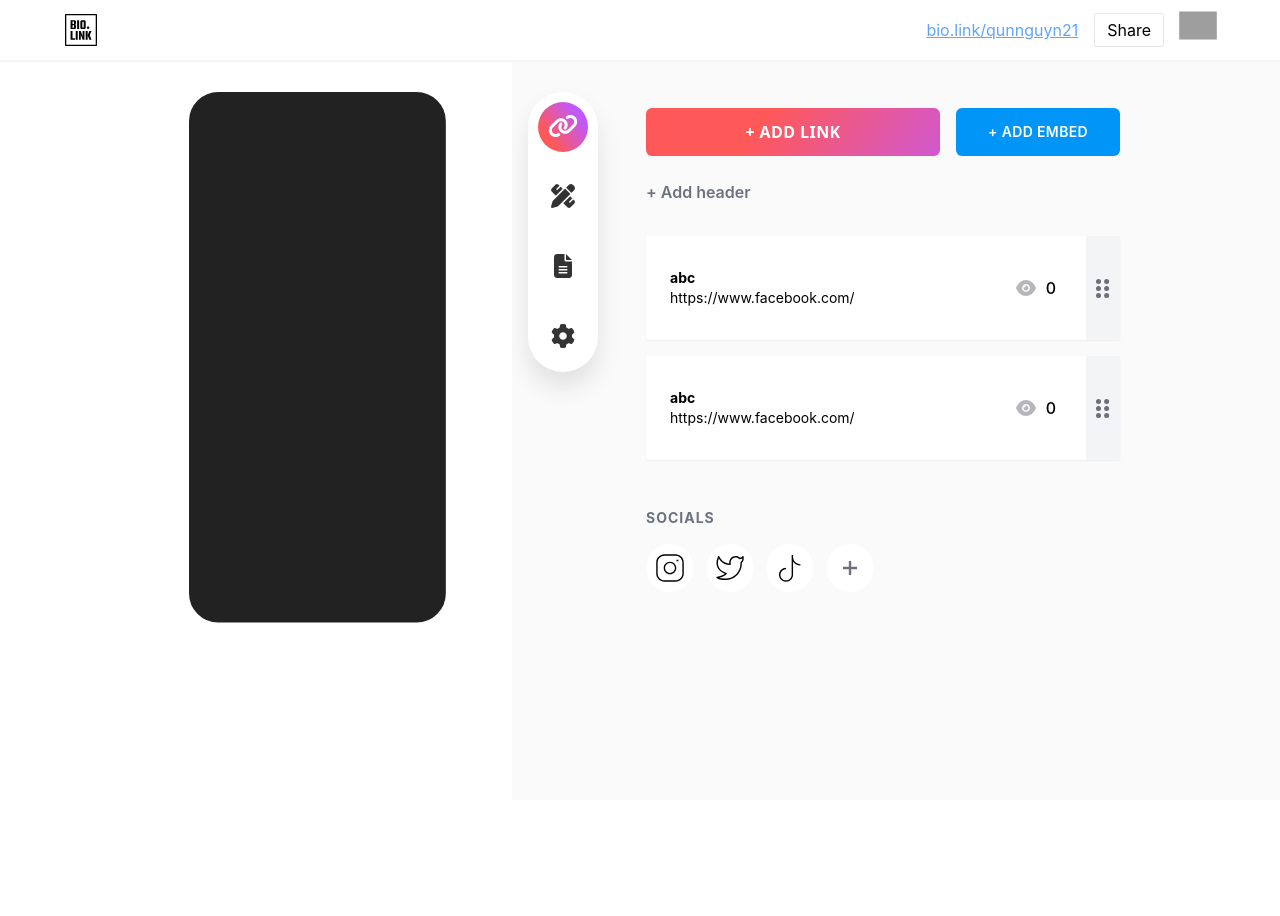
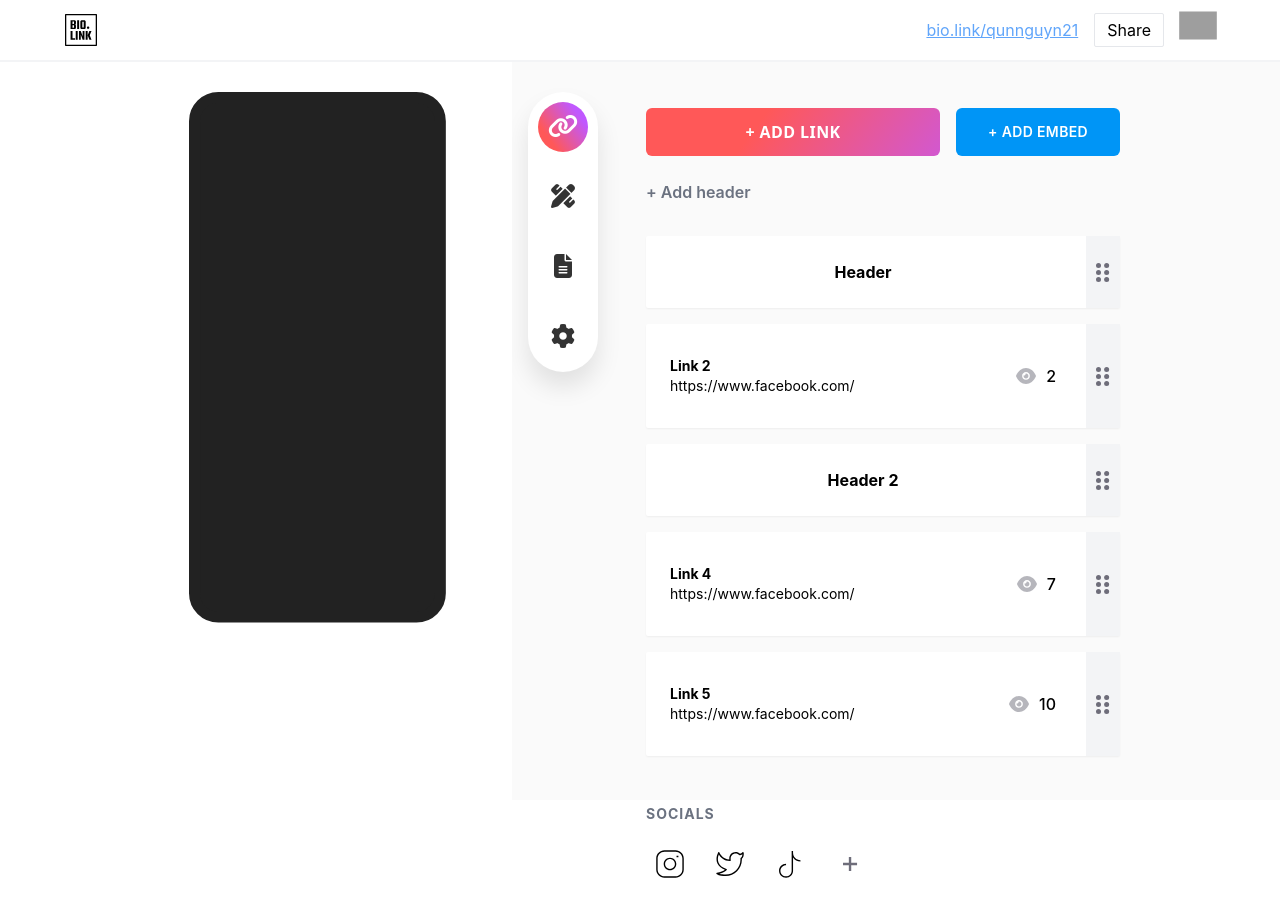
Before and after one commit to D4r1inG/BioLinkApp, a React (Create React App) app: page /link in a window 1280 px wide. Shown: the top 916 px of the page. Before the commit the page ends 800 px from the top, so only its background shows below. Built offline with nearby package versions, Linux system fonts and the light colour scheme; grey boxes are pictures that could not be loaded.

Commit message:
Add mapRender

```diff
--- a/src/components/Link/LinkCom.js
+++ b/src/components/Link/LinkCom.js
@@ -1,7 +1,46 @@
 import React from 'react'
 import './Link.css'
 
+
+
 export default function LinkCom() {
+
+  const myList = [
+    {
+      linkHeader: 'Header',
+      link: 'https://www.facebook.com/',
+      click: 0,
+      isHeader: true
+    },
+    {
+      linkHeader: 'Link 2',
+      link: 'https://www.facebook.com/',
+      click: 2,
+      isHeader: false
+
+    },
+    {
+      linkHeader: 'Header 2',
+      link: 'https://www.facebook.com/',
+      click: 7,
+      isHeader: true
+
+    },
+    {
+      linkHeader: 'Link 4',
+      link: 'https://www.facebook.com/',
+      click: 7,
+      isHeader: false
+
+    },
+    {
+      linkHeader: 'Link 5',
+      link: 'https://www.facebook.com/',
+      click: 10,
+      isHeader: false
+
+    }
+  ]
 
   return (
     <div>
@@ -17,54 +56,41 @@ export default function LinkCom() {
       <div className="font-inter text-gray-500 mt-6 inline-flex items-center cursor-pointer select-none hover:text-black font-semibold">+ Add header</div>
       <div className='mt-8'>
         <div className='mt-6'>
-          <div className='mb-4'>
+
+          {myList.map((item, index) => {
+            return <div className='mb-4'>
               <div className="py-6 pl-6 pr-16 bg-white shadow-sm relative cursor-pointer rounded-sm ">
+                {item.isHeader
+                  ?
+                  <div class="text-center px-6 text-blDark font-inter font-bold text-base w-full">
+                    {item.linkHeader}
+                  </div>
+                  :
                   <div className="flex items-center justify-between">
                     <div className="flex">
                       <div className="py-2 flex justify-between flex-col">
                         <div className="text-sm font-inter font-bold text-blDark leading-24">
-                      abc
+                          {item.linkHeader}
                         </div>
                         <div className="text-sm font-inter font-normal overflow-hidden break-all cursor-pointer">
-                      https://www.facebook.com/
+                          {item.link}
                         </div>
                       </div>
                     </div>
                     <div className="flex ml-4 font-inter text-blDark text-base  font-medium  xs:hidden">
                       <svg width="24" height="24" viewBox="0 0 24 24" fill="none" xmlns="http://www.w3.org/2000/svg" className="mr-2"><path opacity="0.5" fillRule="evenodd" clipRule="evenodd" d="M8.09782 11.9999C8.09782 14.1332 9.84416 15.869 12.0003 15.869C14.1466 15.869 15.8929 14.1332 15.8929 11.9999C15.8929 9.85685 14.1466 8.12109 12.0003 8.12109C9.84416 8.12109 8.09782 9.85685 8.09782 11.9999ZM17.7366 6.04606C19.4439 7.36485 20.8976 9.29455 21.9415 11.7091C22.0195 11.8933 22.0195 12.1067 21.9415 12.2812C19.8537 17.1103 16.1366 20 12 20H11.9902C7.86341 20 4.14634 17.1103 2.05854 12.2812C1.98049 12.1067 1.98049 11.8933 2.05854 11.7091C4.14634 6.88 7.86341 4 11.9902 4H12C14.0683 4 16.0293 4.71758 17.7366 6.04606ZM12.0013 14.4125C13.3379 14.4125 14.4305 13.3265 14.4305 11.998C14.4305 10.6598 13.3379 9.57373 12.0013 9.57373C11.8009 9.57373 11.6595 9.7471 11.618 9.9431C11.427 10.8453 10.6247 11.5228 9.65982 11.5228C9.63152 11.5228 9.60718 11.5429 9.60231 11.5708C9.57795 11.7101 9.56226 11.8501 9.56226 11.998C9.56226 13.3265 10.6549 14.4125 12.0013 14.4125Z" fill="#6E6D7A"></path>
                       </svg>
-                  0
+                      {item.click}
                     </div>
                   </div>
+                }
                 <div className="drag-and-drop bg-gray-100 bg-btn-grey flex justify-center items-center absolute cursor-grab drag-handle">
                   <svg width="14" height="19" viewBox="0 0 14 19" fill="none" xmlns="http://www.w3.org/2000/svg"><circle cx="2.5" cy="2.5" r="2.5" fill="#6E6D7A"></circle> <circle cx="2.5" cy="9.5" r="2.5" fill="#6E6D7A"></circle> <circle cx="2.5" cy="16.5" r="2.5" fill="#6E6D7A"></circle> <circle cx="10.6327" cy="2.5" r="2.5" fill="#6E6D7A"></circle> <circle cx="10.6327" cy="9.5" r="2.5" fill="#6E6D7A"></circle> <circle cx="10.6327" cy="16.5" r="2.5" fill="#6E6D7A"></circle></svg>
                 </div>
               </div>
             </div>
-          <div className='mb-4'>
-            <div className="py-6 pl-6 pr-16 bg-white shadow-sm relative cursor-pointer rounded-sm ">
-              <div className="flex items-center justify-between">
-                <div className="flex">
-                  <div className="py-2 flex justify-between flex-col">
-                    <div className="text-sm font-inter font-bold text-blDark leading-24">
-                      abc
-                    </div>
-                    <div className="text-sm font-inter font-normal overflow-hidden break-all cursor-pointer">
-                      https://www.facebook.com/
-                    </div>
-                  </div>
-                </div>
-                <div className="flex ml-4 font-inter text-blDark text-base  font-medium  xs:hidden">
-                  <svg width="24" height="24" viewBox="0 0 24 24" fill="none" xmlns="http://www.w3.org/2000/svg" className="mr-2"><path opacity="0.5" fillRule="evenodd" clipRule="evenodd" d="M8.09782 11.9999C8.09782 14.1332 9.84416 15.869 12.0003 15.869C14.1466 15.869 15.8929 14.1332 15.8929 11.9999C15.8929 9.85685 14.1466 8.12109 12.0003 8.12109C9.84416 8.12109 8.09782 9.85685 8.09782 11.9999ZM17.7366 6.04606C19.4439 7.36485 20.8976 9.29455 21.9415 11.7091C22.0195 11.8933 22.0195 12.1067 21.9415 12.2812C19.8537 17.1103 16.1366 20 12 20H11.9902C7.86341 20 4.14634 17.1103 2.05854 12.2812C1.98049 12.1067 1.98049 11.8933 2.05854 11.7091C4.14634 6.88 7.86341 4 11.9902 4H12C14.0683 4 16.0293 4.71758 17.7366 6.04606ZM12.0013 14.4125C13.3379 14.4125 14.4305 13.3265 14.4305 11.998C14.4305 10.6598 13.3379 9.57373 12.0013 9.57373C11.8009 9.57373 11.6595 9.7471 11.618 9.9431C11.427 10.8453 10.6247 11.5228 9.65982 11.5228C9.63152 11.5228 9.60718 11.5429 9.60231 11.5708C9.57795 11.7101 9.56226 11.8501 9.56226 11.998C9.56226 13.3265 10.6549 14.4125 12.0013 14.4125Z" fill="#6E6D7A"></path>
-                  </svg>
-                  0
-                </div>
-              </div>
-              <div className="drag-and-drop bg-gray-100 bg-btn-grey flex justify-center items-center absolute cursor-grab drag-handle">
-                <svg width="14" height="19" viewBox="0 0 14 19" fill="none" xmlns="http://www.w3.org/2000/svg"><circle cx="2.5" cy="2.5" r="2.5" fill="#6E6D7A"></circle> <circle cx="2.5" cy="9.5" r="2.5" fill="#6E6D7A"></circle> <circle cx="2.5" cy="16.5" r="2.5" fill="#6E6D7A"></circle> <circle cx="10.6327" cy="2.5" r="2.5" fill="#6E6D7A"></circle> <circle cx="10.6327" cy="9.5" r="2.5" fill="#6E6D7A"></circle> <circle cx="10.6327" cy="16.5" r="2.5" fill="#6E6D7A"></circle></svg>
-              </div>
-            </div>
-          </div>
+          })}
+
         </div>
       </div>
 
```
Lines whose indentation alone changed are shown as unchanged.
